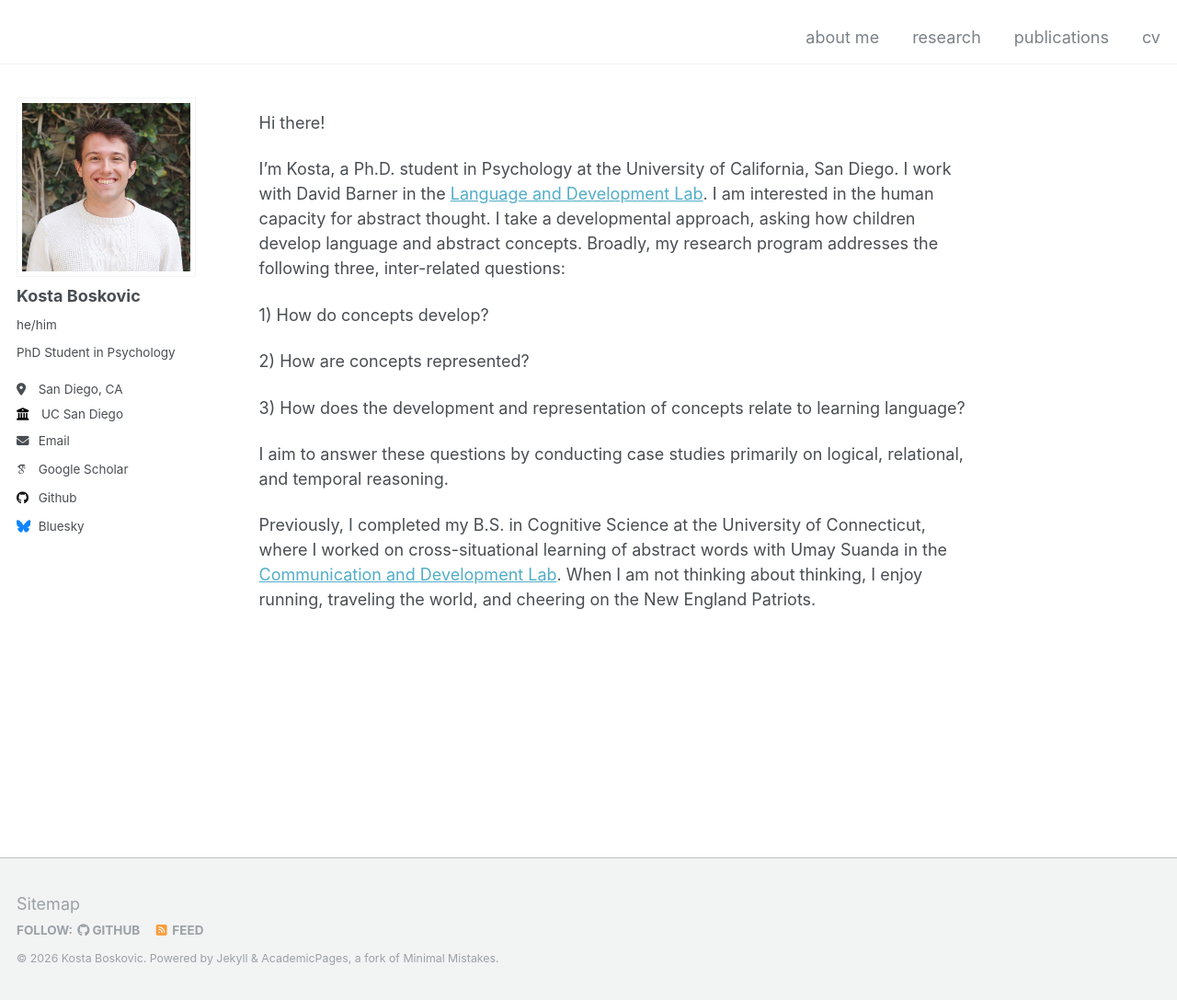
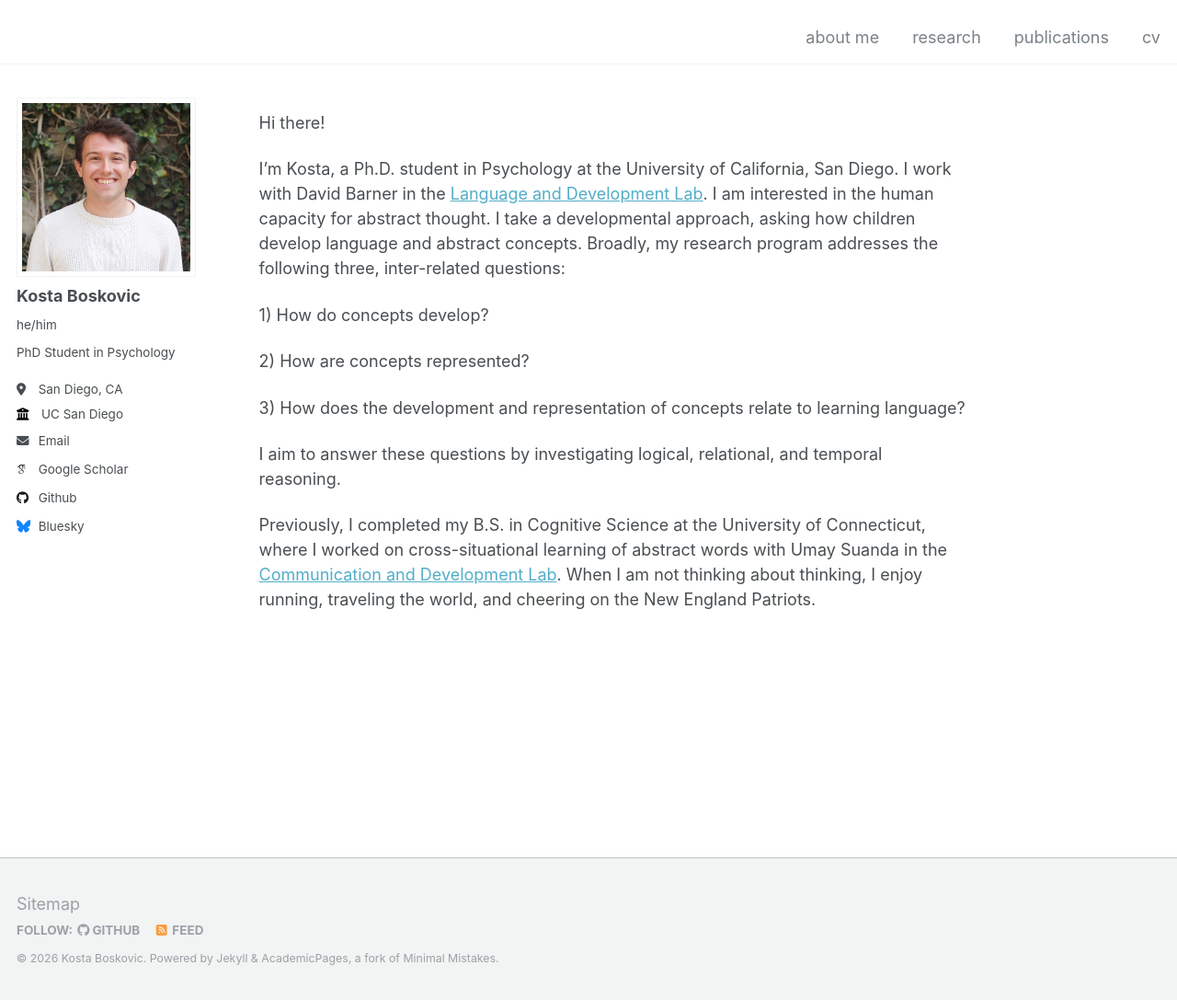
Before and after one commit to kostaboskovic/kostaboskovic.github.io, a Jekyll site: the page built from _pages/about.md, in a window 1280 px wide and 1087 px high. Shown: the whole window at 92% size. Built offline with Jekyll 4.4.1, drawn with Linux system fonts in a browser that asks for light colours; some web fonts are replaced.

Commit message:
about me

```diff
--- a/_pages/about.md
+++ b/_pages/about.md
@@ -17,6 +17,6 @@ I'm Kosta, a Ph.D. student in Psychology at the University of California, San Di
 
 3) How does the development and representation of concepts relate to learning language?
 
-I aim to answer these questions by conducting case studies primarily on logical, relational, and temporal reasoning.
+I aim to answer these questions by investigating logical, relational, and temporal reasoning.
 
 Previously, I completed my B.S. in Cognitive Science at the University of Connecticut, where I worked on cross-situational learning of abstract words with Umay Suanda in the <a href="https://comdev.uconn.edu" target="_blank">Communication and Development Lab</a>. When I am not thinking about thinking, I enjoy running, traveling the world, and cheering on the New England Patriots.
```
Also changed, not shown: _pages/publications.md (+2 -0 lines).
